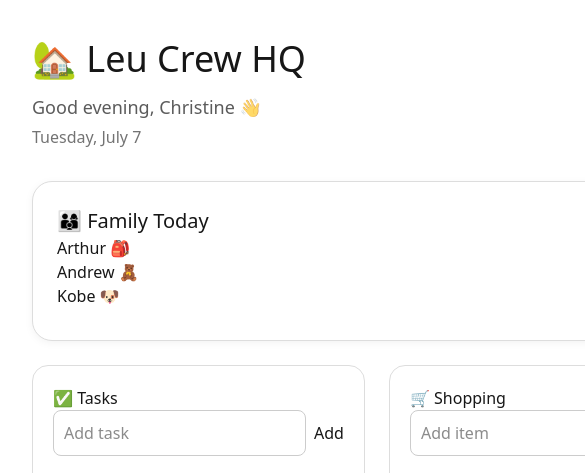
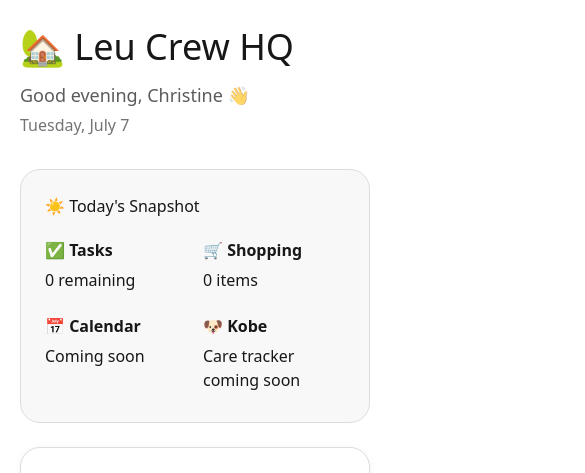
Before and after one commit to cshieh6/leu-crew-hq, a Next.js app: page / in a window 390 px wide. Shown: the top 473 px of the page, 585 px wide, since content can reach past the window. Built offline with nearby package versions, Linux system fonts and the light colour scheme; no server answers; the database is empty.

Commit message:
Improve responsive dashboard layout

```diff
--- a/app/page.tsx
+++ b/app/page.tsx
@@ -7,6 +7,7 @@ import Header from "@/components/Header";
 import TaskCard from "@/components/TaskCard";
 import ShoppingCard from "@/components/ShoppingCard";
 import DashboardCard from "@/components/DashboardCard";
+import SnapshotCard from "@/components/SnapshotCard";
 
 export default function Home() {
   const [tasks, setTasks] = useState<any[]>([]);
@@ -73,36 +74,33 @@ export default function Home() {
   }
 
   async function deleteTask(id: number) {
-    const { error } = await supabase
+    await supabase
       .from("tasks")
       .delete()
       .eq("id", id);
-
-    console.log("DELETE TASK ERROR:", error);
 
     fetchData();
   }
 
   async function deleteItem(id: number) {
-    const { error } = await supabase
+    await supabase
       .from("shopping")
       .delete()
       .eq("id", id);
 
-    console.log("DELETE SHOPPING ERROR:", error);
-
     fetchData();
   }
 
-  async function toggleTask(id: number, completed: boolean) {
-    const { error } = await supabase
+  async function toggleTask(
+    id: number,
+    completed: boolean
+  ) {
+    await supabase
       .from("tasks")
       .update({
         completed: !completed,
       })
       .eq("id", id);
-
-    console.log("TOGGLE TASK ERROR:", error);
 
     fetchData();
   }
@@ -111,22 +109,28 @@ export default function Home() {
     id: number,
     completed: boolean
   ) {
-    const { error } = await supabase
+    await supabase
       .from("shopping")
       .update({
         completed: !completed,
       })
       .eq("id", id);
 
-    console.log("TOGGLE SHOPPING ERROR:", error);
-
     fetchData();
   }
+
+  const remainingTasks = tasks.filter(
+    (task) => !task.completed
+  ).length;
+
+  const remainingShopping = shopping.filter(
+    (item) => !item.completed
+  ).length;
 
   return (
     <main
       style={{
-        padding: 32,
+        padding: 20,
         maxWidth: 1200,
         margin: "0 auto",
         fontFamily: "system-ui",
@@ -134,15 +138,11 @@ export default function Home() {
     >
       <Header />
 
-      {/* Family Overview */}
-      <div
-        style={{
-          display: "grid",
-          gridTemplateColumns: "1fr",
-          gap: 24,
-          marginBottom: 24,
-        }}
-      >
+      <SnapshotCard
+        remainingTasks={remainingTasks}
+        remainingShopping={remainingShopping}
+      />
+
       <DashboardCard
         title="Family Today"
         icon="👨‍👩‍👦"
@@ -151,17 +151,19 @@ export default function Home() {
         <p>Andrew 🧸</p>
         <p>Kobe 🐶</p>
       </DashboardCard>
-      </div>
 
 
-      {/* Main Tools */}
       <div
+        className="dashboard-grid"
         style={{
           display: "grid",
-          gridTemplateColumns: "1fr 1fr",
+          gridTemplateColumns:
+            "repeat(2, minmax(0, 1fr))",
           gap: 24,
+          marginTop: 24,
         }}
       >
+
         <TaskCard
           tasks={tasks}
           newTask={newTask}
@@ -170,6 +172,7 @@ export default function Home() {
           deleteTask={deleteTask}
           toggleTask={toggleTask}
         />
+
 
         <ShoppingCard
           shopping={shopping}
--- /dev/null
+++ b/components/SnapshotCard.tsx
@@ -0,0 +1,67 @@
+type SnapshotCardProps = {
+  remainingTasks: number;
+  remainingShopping: number;
+};
+
+export default function SnapshotCard({
+  remainingTasks,
+  remainingShopping,
+}: SnapshotCardProps) {
+  return (
+    <section
+      style={{
+        borderRadius: 20,
+        padding: 24,
+        background: "#f8f8f8",
+        border: "1px solid #ddd",
+        marginBottom: 24,
+      }}
+    >
+      <h2
+        style={{
+          marginTop: 0,
+          marginBottom: 20,
+        }}
+      >
+        ☀️ Today&apos;s Snapshot
+      </h2>
+
+      <div
+        style={{
+          display: "grid",
+          gridTemplateColumns:
+            "repeat(auto-fit, minmax(140px, 1fr))",
+          gap: 16,
+        }}
+      >
+        <div>
+          <strong>✅ Tasks</strong>
+          <p style={{ margin: "6px 0" }}>
+            {remainingTasks} remaining
+          </p>
+        </div>
+
+        <div>
+          <strong>🛒 Shopping</strong>
+          <p style={{ margin: "6px 0" }}>
+            {remainingShopping} items
+          </p>
+        </div>
+
+        <div>
+          <strong>📅 Calendar</strong>
+          <p style={{ margin: "6px 0" }}>
+            Coming soon
+          </p>
+        </div>
+
+        <div>
+          <strong>🐶 Kobe</strong>
+          <p style={{ margin: "6px 0" }}>
+            Care tracker coming soon
+          </p>
+        </div>
+      </div>
+    </section>
+  );
+}
```
Lines whose indentation alone changed are shown as unchanged.
